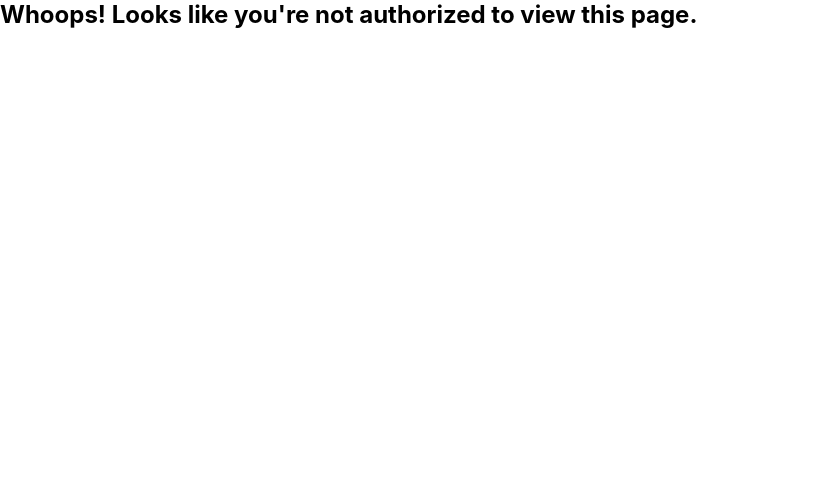
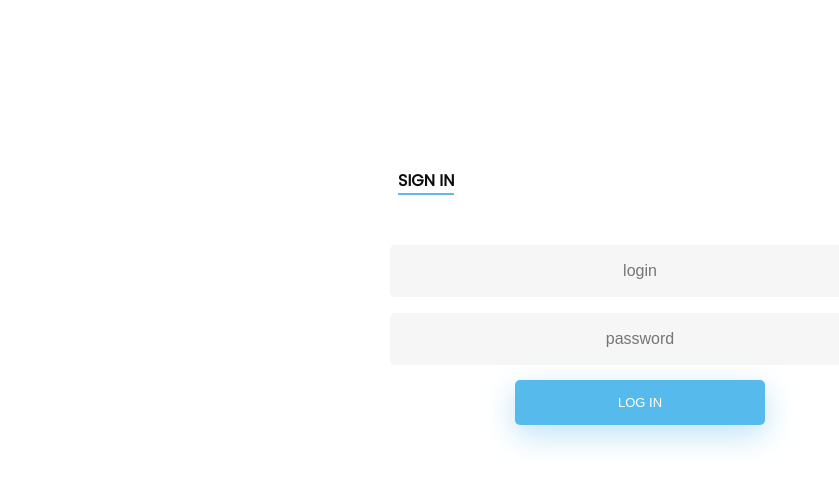
Before and after one commit to rico-villais/bpi-ms-technical-exam, a React (Create React App) app in the folder front-end/: page /login in a window 1280 px wide. Shown: the top 486 px of the page, without its empty margins (0-839 px from the left). Built offline with nearby package versions, Linux system fonts and the light colour scheme.

Commit message:
add login form

```diff
--- a/front-end/src/pages/profile/ProfileRouter.tsx
+++ b/front-end/src/pages/profile/ProfileRouter.tsx
@@ -1,11 +1,16 @@
 // components
 import Home from './view/Home';
+import Login from './view/Login';
 
 const router = [
   {
     path: "/",
     element: <Home />,
   },
+  {
+    path: "/login",
+    element: <Login />,
+  }
 ]
 
 export default router;
--- /dev/null
+++ b/front-end/src/pages/profile/view/Login.tsx
@@ -0,0 +1,32 @@
+import * as React from "react";
+
+// componets
+import Layout from "../../../global/Layout";
+
+// style
+import './loginStyles.scss';
+
+class ProfileOverview extends React.Component {
+  render(): React.ReactNode {
+    return (
+      <Layout>
+        <div>
+            <div className="wrapper">
+                <div className="form-content">
+                    <h2 className="form-head"> Sign In </h2>
+                    <div className="form-body">
+                        <input type="text" id="login" className="fadeIn second" name="login" placeholder="login" />
+                        <input type="text" id="password" className="fadeIn third" name="login" placeholder="password" />
+                        <input type="submit" className="fadeIn fourth" value="Log In" />
+                    </div>
+                </div>
+            </div>
+        </div>
+      </Layout>
+    )
+  }
+}
+
+
+
+export default ProfileOverview;
--- /dev/null
+++ b/front-end/src/pages/profile/view/loginStyles.scss
@@ -0,0 +1,161 @@
+@import url('https://fonts.googleapis.com/css?family=Poppins');
+body {
+  font-family: "Poppins", sans-serif;
+  height: 100vh;
+}
+
+a {
+  color: #92badd;
+  display:inline-block;
+  text-decoration: none;
+  font-weight: 400;
+}
+
+h2 {
+  text-align: center;
+  font-size: 16px;
+  font-weight: 600;
+  text-transform: uppercase;
+  display:inline-block;
+  margin: 40px 8px 10px 8px;
+  color: #cccccc;
+}
+
+/* STRUCTURE */
+
+.wrapper {
+  display: grid;
+  align-items: center;
+  flex-direction: column;
+  justify-content: center;
+  width: 100%;
+  min-height: 100%;
+  padding-top: 10%;
+}
+
+/* FORM TYPOGRAPHY*/
+input[type=submit] {
+  background-color: #56baed;
+  border: none;
+  color: white;
+  padding: 15px 80px;
+  text-align: center;
+  text-decoration: none;
+  display: inline-block;
+  text-transform: uppercase;
+  font-size: 13px;
+  -webkit-box-shadow: 0 10px 30px 0 rgba(95,186,233,0.4);
+  box-shadow: 0 10px 30px 0 rgba(95,186,233,0.4);
+  -webkit-border-radius: 5px 5px 5px 5px;
+  border-radius: 5px 5px 5px 5px;
+  -webkit-transition: all 0.3s ease-in-out;
+  -moz-transition: all 0.3s ease-in-out;
+  -ms-transition: all 0.3s ease-in-out;
+  -o-transition: all 0.3s ease-in-out;
+  transition: all 0.3s ease-in-out;
+}
+
+
+input[type=button]:hover, input[type=submit]:hover, input[type=reset]:hover  {
+  background-color: #39ace7;
+}
+
+input[type=button]:active, input[type=submit]:active, input[type=reset]:active  {
+  -moz-transform: scale(0.95);
+  -webkit-transform: scale(0.95);
+  -o-transform: scale(0.95);
+  -ms-transform: scale(0.95);
+  transform: scale(0.95);
+}
+
+input[type=text] {
+  background-color: #f6f6f6;
+  border: none;
+  color: #0d0d0d;
+  padding: 15px 32px;
+  text-align: center;
+  text-decoration: none;
+  display: inline-block;
+  font-size: 16px;
+  width: 85%;
+  border: 2px solid #f6f6f6;
+  -webkit-transition: all 0.5s ease-in-out;
+  -moz-transition: all 0.5s ease-in-out;
+  -ms-transition: all 0.5s ease-in-out;
+  -o-transition: all 0.5s ease-in-out;
+  transition: all 0.5s ease-in-out;
+  -webkit-border-radius: 5px 5px 5px 5px;
+  border-radius: 5px 5px 5px 5px;
+}
+
+input[type=text]:focus {
+  background-color: #fff;
+  border-bottom: 2px solid #5fbae9;
+}
+
+input[type=text]:placeholder {
+  color: #cccccc;
+}
+
+/* Simple CSS3 Fade-in Animation */
+.underlineHover:after {
+  display: block;
+  left: 0;
+  bottom: -10px;
+  width: 0;
+  height: 2px;
+  background-color: #56baed;
+  content: "";
+  transition: width 0.2s;
+}
+
+.underlineHover:hover {
+  color: #0d0d0d;
+}
+
+.underlineHover:hover:after{
+  width: 100%;
+}
+
+
+/* OTHERS */
+
+*:focus {
+    outline: none;
+}
+
+#icon {
+  width:60%;
+}
+
+* {
+  box-sizing: border-box;
+}
+
+
+.form-content {
+    width: 500px;
+}
+
+.form-head {
+    color: #0d0d0d;
+    border-bottom: 2px solid #5fbae9;
+}
+
+.form-body {
+    text-align: center;
+    padding-top: 2em ;
+
+    input {
+        width: 100%;
+    }
+
+    input[type=submit] {
+        width: 50%;
+        cursor: pointer;
+    }
+}
+
+input[type=text], input[type=submit] {
+    margin: 0.5em 0px;
+}
```
